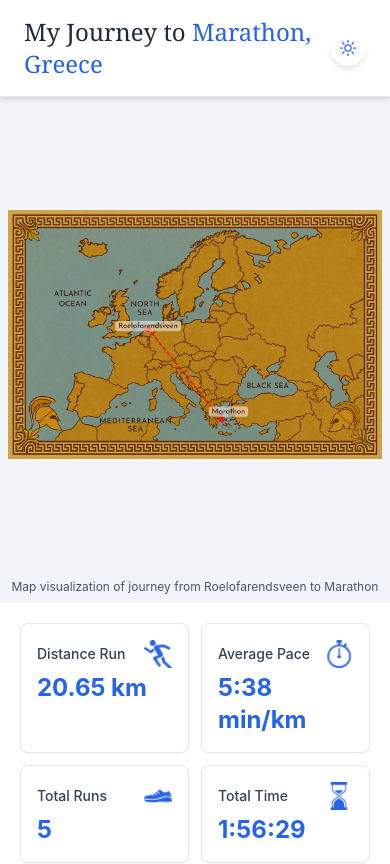
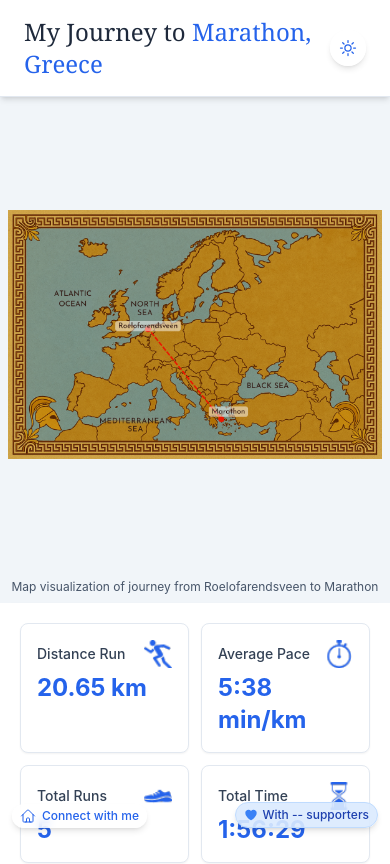
Before and after one commit to debarbanson/marathon-athens-tracker, a Next.js app: page /marathon/ in a window 390 px wide. Shown: the top 864 px of the page. Built offline with nearby package versions, Linux system fonts and the light colour scheme; no server answers.

Commit message:
Add visitor counter and Connect with me link with responsive design

```diff
--- a/src/app/layout.tsx
+++ b/src/app/layout.tsx
@@ -1,6 +1,8 @@
 import type { Metadata, Viewport } from 'next'
 import React from 'react'
 import './globals.css'
+import VisitorCounter from '../components/VisitorCounter'
+import ConnectWithMe from '../components/ConnectWithMe'
 
 export const metadata: Metadata = {
   title: 'My Journey to Marathon, Greece',
@@ -21,8 +23,23 @@ export default function RootLayout({
 }) {
   return (
     <html lang="en">
-      <body>
+      <body className="min-h-screen flex flex-col bg-slate-50 dark:bg-slate-900 text-slate-900 dark:text-slate-50">
         {children}
+
+        {/* Mobile - Connect with me fixed at bottom left with smaller padding */}
+        <div className="md:hidden fixed bottom-4 left-3 z-30">
+          <ConnectWithMe />
+        </div>
+
+        {/* Desktop - Connect with me at bottom left */}
+        <div className="hidden md:block fixed bottom-6 left-6 z-30">
+          <ConnectWithMe />
+        </div>
+
+        {/* Visitor counter - bottom right with responsive spacing */}
+        <div className="fixed bottom-4 right-3 md:bottom-6 md:right-6 z-30">
+          <VisitorCounter />
+        </div>
       </body>
     </html>
   )
--- /dev/null
+++ b/src/components/ConnectWithMe.tsx
@@ -0,0 +1,21 @@
+'use client'
+
+import Link from 'next/link';
+
+const ConnectWithMe = () => {
+  return (
+    <Link
+      href="https://www.debdc.nl"
+      target="_blank"
+      rel="noopener noreferrer"
+      className="flex items-center gap-1.5 sm:gap-2 text-blue-600 dark:text-blue-400 hover:text-blue-800 dark:hover:text-blue-300 transition-colors bg-white/80 dark:bg-slate-800/80 backdrop-blur-sm px-2 sm:px-3 py-1 sm:py-2 rounded-full shadow-md"
+    >
+      <svg xmlns="http://www.w3.org/2000/svg" fill="none" viewBox="0 0 24 24" strokeWidth={1.5} stroke="currentColor" className="w-4 h-4 sm:w-5 sm:h-5">
+        <path strokeLinecap="round" strokeLinejoin="round" d="M2.25 12l8.954-8.955c.44-.439 1.152-.439 1.591 0L21.75 12M4.5 9.75v10.125c0 .621.504 1.125 1.125 1.125H9.75v-4.875c0-.621.504-1.125 1.125-1.125h2.25c.621 0 1.125.504 1.125 1.125V21h4.125c.621 0 1.125-.504 1.125-1.125V9.75M8.25 21h8.25" />
+      </svg>
+      <span className="text-xs sm:text-sm font-medium">Connect with me</span>
+    </Link>
+  );
+};
+
+export default ConnectWithMe;
--- /dev/null
+++ b/src/components/VisitorCounter.tsx
@@ -0,0 +1,38 @@
+'use client'
+
+import { useState, useEffect } from 'react';
+
+const VisitorCounter = () => {
+  const [count, setCount] = useState('--');
+  const [isLoading, setIsLoading] = useState(true);
+
+  useEffect(() => {
+    // Using CountAPI - free, no signup required
+    const namespace = 'marathon-athens';
+    const key = 'visitors';
+
+    // First, increment the counter
+    fetch(`https://api.countapi.xyz/hit/${namespace}/${key}`)
+      .then(res => res.json())
+      .then(data => {
+        setCount(data.value.toLocaleString());
+        setIsLoading(false);
+      })
+      .catch(() => setIsLoading(false));
+  }, []);
+
+  return (
+    <div className="inline-flex items-center gap-1 sm:gap-2 px-2 sm:px-3 py-1 sm:py-1.5 rounded-full bg-blue-100/90 dark:bg-blue-900/80 text-blue-800 dark:text-blue-300 shadow-md border border-blue-200 dark:border-blue-800">
+      <svg xmlns="http://www.w3.org/2000/svg" viewBox="0 0 24 24" fill="currentColor" className="w-3.5 h-3.5 sm:w-4 sm:h-4 text-blue-500 dark:text-blue-400">
+        <path d="M11.645 20.91l-.007-.003-.022-.012a15.247 15.247 0 01-.383-.218 25.18 25.18 0 01-4.244-3.17C4.688 15.36 2.25 12.174 2.25 8.25 2.25 5.322 4.714 3 7.688 3A5.5 5.5 0 0112 5.052 5.5 5.5 0 0116.313 3c2.973 0 5.437 2.322 5.437 5.25 0 3.925-2.438 7.111-4.739 9.256a25.175 25.175 0 01-4.244 3.17 15.247 15.247 0 01-.383.219l-.022.012-.007.004-.003.001a.752.752 0 01-.704 0l-.003-.001z" />
+      </svg>
+      <span className={`text-xs sm:text-sm font-medium ${isLoading ? 'animate-pulse' : ''}`}>
+        <span className="hidden sm:inline">Running this journey with </span>
+        <span className="sm:hidden">With </span>
+        {count} supporters
+      </span>
+    </div>
+  );
+};
+
+export default VisitorCounter;
```
